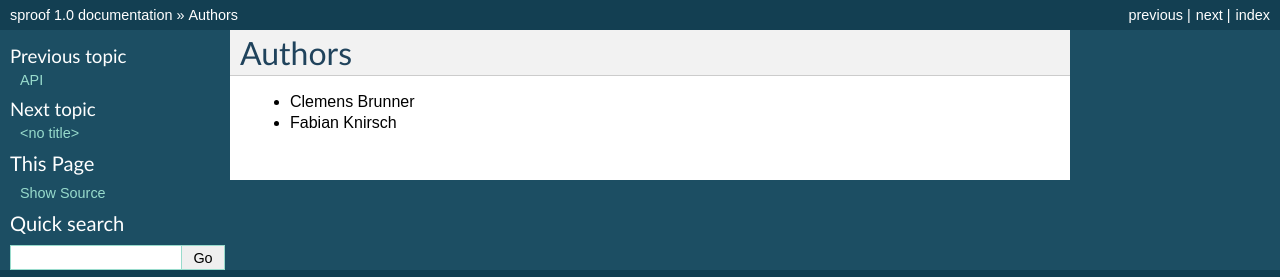
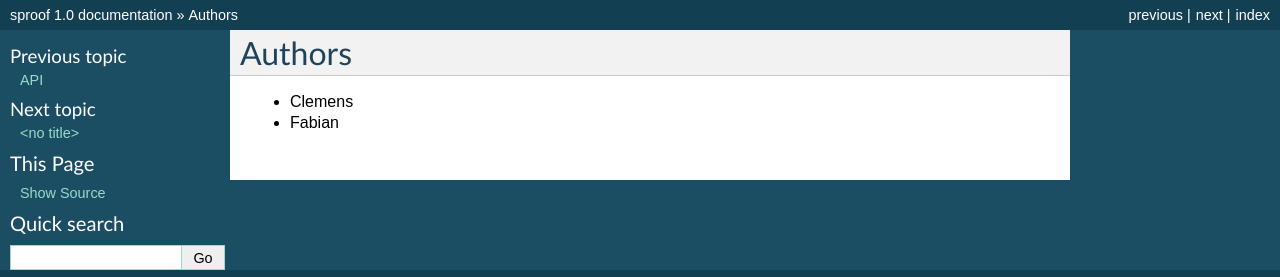
Before and after one commit to sproof/docs, a Sphinx documentation site: the page built from docs/authors.rst, in a window 1280 px wide. Shown: the top 277 px of the page. Built offline with Sphinx 7.4.7, drawn with Linux system fonts in a browser that asks for light colours.

Commit message:
Update authors.rst

```diff
--- a/docs/authors.rst
+++ b/docs/authors.rst
@@ -1,5 +1,5 @@
 Authors
 -------
 
-* Clemens Brunner
-* Fabian Knirsch
+* Clemens
+* Fabian
```
